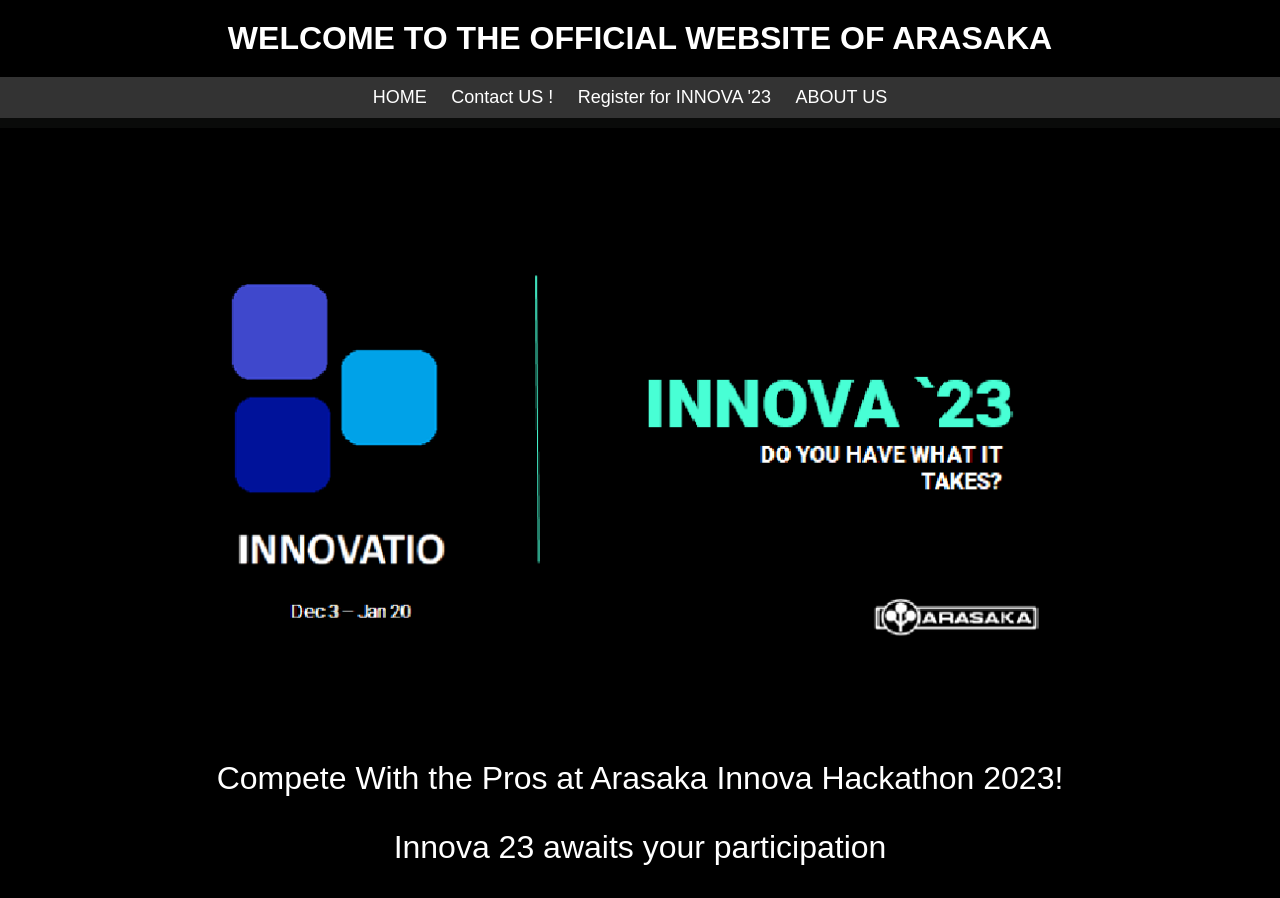
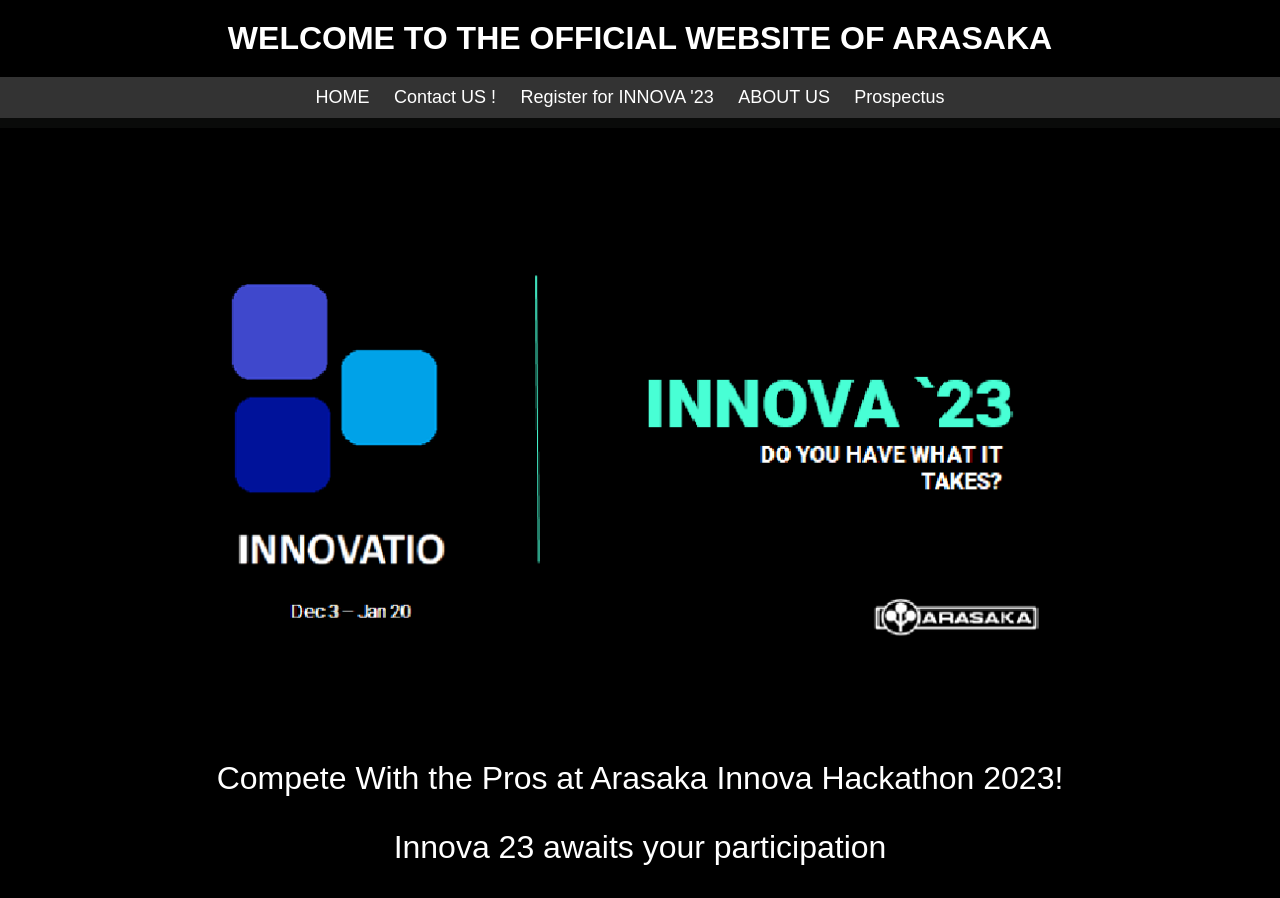
Before and after one commit to AarushAgarwal-dev/Arasaka, a plain HTML site: page index.html in a window 1280 px wide. Shown: the top 898 px of the page. Drawn offline with Linux system fonts and the light colour scheme.

Commit message:
prospectus

```diff
--- a/index.html
+++ b/index.html
@@ -82,6 +82,7 @@
       <li><a href="cos.html">Contact US !</a></li>
       <li><a href="reg.html">Register for INNOVA '23</a></li>
       <li><a href="aboutus.html">ABOUT US</a></li>
+      <li><a href="prospectus.docx">Prospectus</a></li>
     </ul>
   </nav>
 
```
Also changed, not shown: 1 other file.
